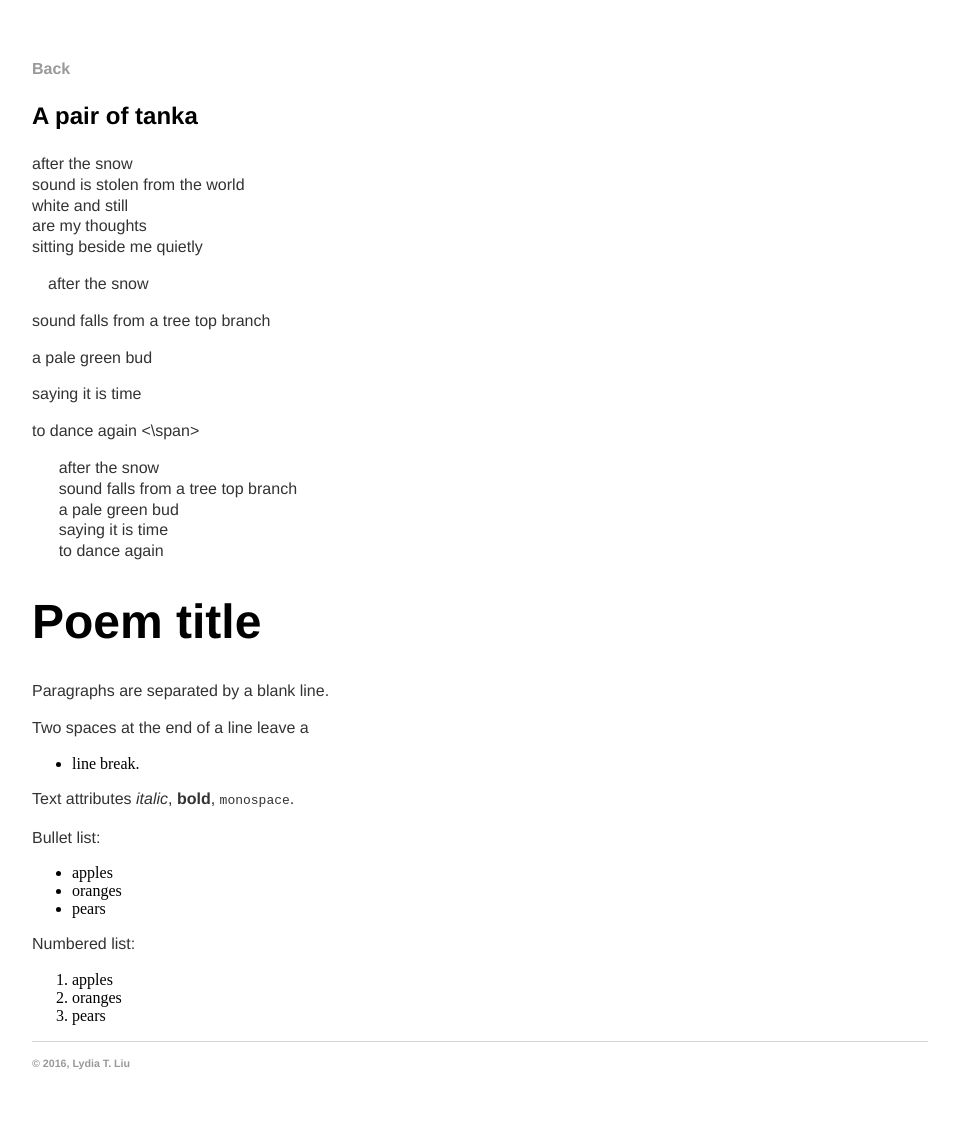
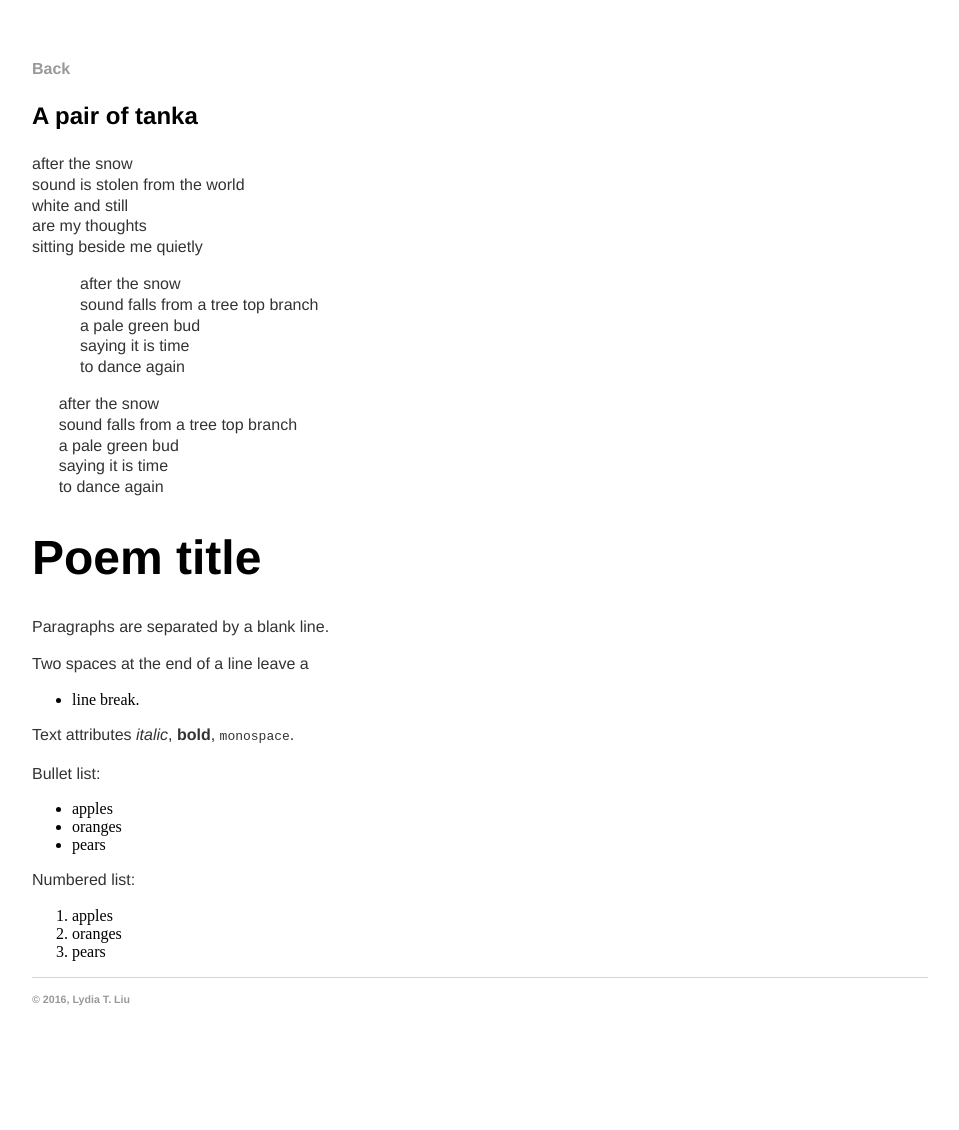
Before and after one commit to serenalwang/serenalwang.github.io, a Jekyll site: the page built from poems/one.md, in a window 1280 px wide. Shown: the whole page, without its empty margins (160-1119 px from the left). Built offline with Jekyll 4.4.1, drawn with Linux system fonts in a browser that asks for light colours; after the commit the page ends 1066 px from its top, so only the background shows below that.

Commit message:
Update one.md

```diff
--- a/poems/one.md
+++ b/poems/one.md
@@ -11,17 +11,13 @@ white and still
 are my thoughts
 sitting beside me quietly
 
-<span style ="display:inline-block;margin-left:1em;">
+<span style ="display:inline-block;margin-left:3em;">
 after the snow
-
 sound falls from a tree top branch
-
 a pale green bud
-
 saying it is time
-
 to dance again
-<\span>
+</span>
 
 
 &nbsp;&nbsp;&nbsp;&nbsp;&nbsp;&nbsp;after the snow
```
